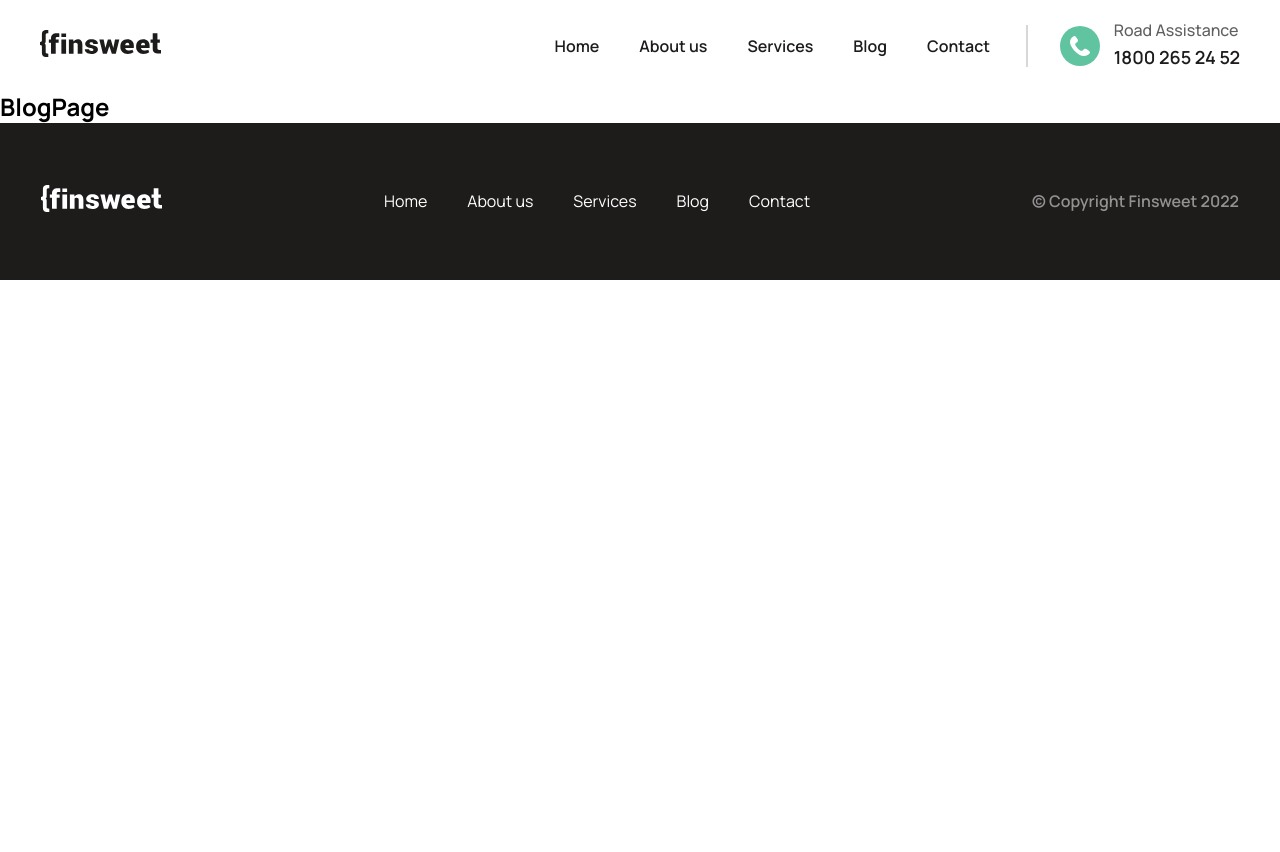
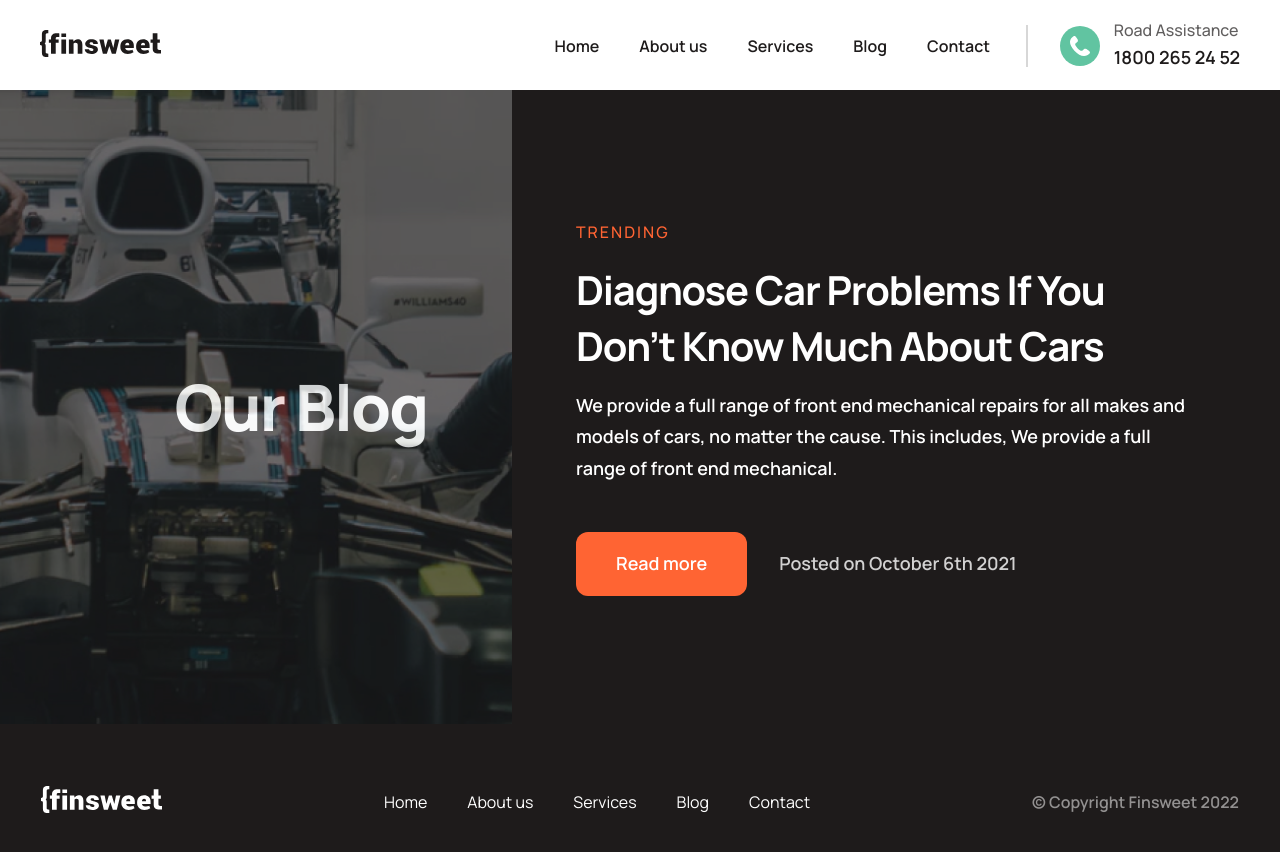
Before and after one commit to ernestas17/CA_Team_4, a React (Create React App) app: page /blog in a window 1280 px wide. Shown: the top 852 px of the page. Before the commit the page ends 800 px from the top, so only its background shows below. Built offline with nearby package versions, Linux system fonts and the light colour scheme.

Commit message:
Section created

```diff
--- a/src/pages/BlogPage/BlogPage.jsx
+++ b/src/pages/BlogPage/BlogPage.jsx
@@ -1,7 +1,12 @@
-import React from 'react';
+import OurBlogSection from './components/OurBlogSection/OurBlogSection';
+import { StyledBlogPage } from './BlogPage.style';
 
 const BlogPage = () => {
-  return <h2>BlogPage</h2>;
+  return (
+    <StyledBlogPage>
+      <OurBlogSection />
+    </StyledBlogPage>
+  );
 };
 
 export default BlogPage;
--- /dev/null
+++ b/src/pages/BlogPage/BlogPage.style.jsx
@@ -0,0 +1,6 @@
+import styled from 'styled-components';
+
+export const StyledBlogPage = styled.main`
+  max-width: 1920px;
+  margin: 0 auto;
+`;
--- /dev/null
+++ b/src/pages/BlogPage/components/OurBlogSection/OurBlogSection.jsx
@@ -0,0 +1,23 @@
+import { StyledOurBlogSection } from './OurBlogSection.style';
+import DetailedImgAndCard from '../../../../components/organisms/DetailedImgAndCard';
+import TEXTS from '../../../../constants/texts';
+import f1Img from '../../../../assets/images/blogPage/ourBlogSection/blog-f1.jpg';
+
+const OurBlogSection = () => {
+  return (
+    <StyledOurBlogSection>
+      <DetailedImgAndCard
+        heading={TEXTS.blogPage.ourBlogSection.heading}
+        img={f1Img}
+        subtitle={TEXTS.blogPage.ourBlogSection.subtitle}
+        title={TEXTS.blogPage.ourBlogSection.title}
+        text={TEXTS.blogPage.ourBlogSection.content}
+        btnTxt={TEXTS.blogPage.ourBlogSection.btnTxt}
+        date={TEXTS.blogPage.ourBlogSection.date}
+        path={'/blog/single'}
+      />
+    </StyledOurBlogSection>
+  );
+};
+
+export default OurBlogSection;
--- /dev/null
+++ b/src/pages/BlogPage/components/OurBlogSection/OurBlogSection.style.jsx
@@ -0,0 +1,6 @@
+import styled from 'styled-components';
+
+export const StyledOurBlogSection = styled.section`
+  width: 100%;
+  margin: 0 auto;
+`;
--- /dev/null
+++ b/src/pages/BlogPage/components/OurBlogSection/index.js
@@ -0,0 +1,3 @@
+import OurBlogSection from './OurBlogSection';
+
+export default OurBlogSection;
```
